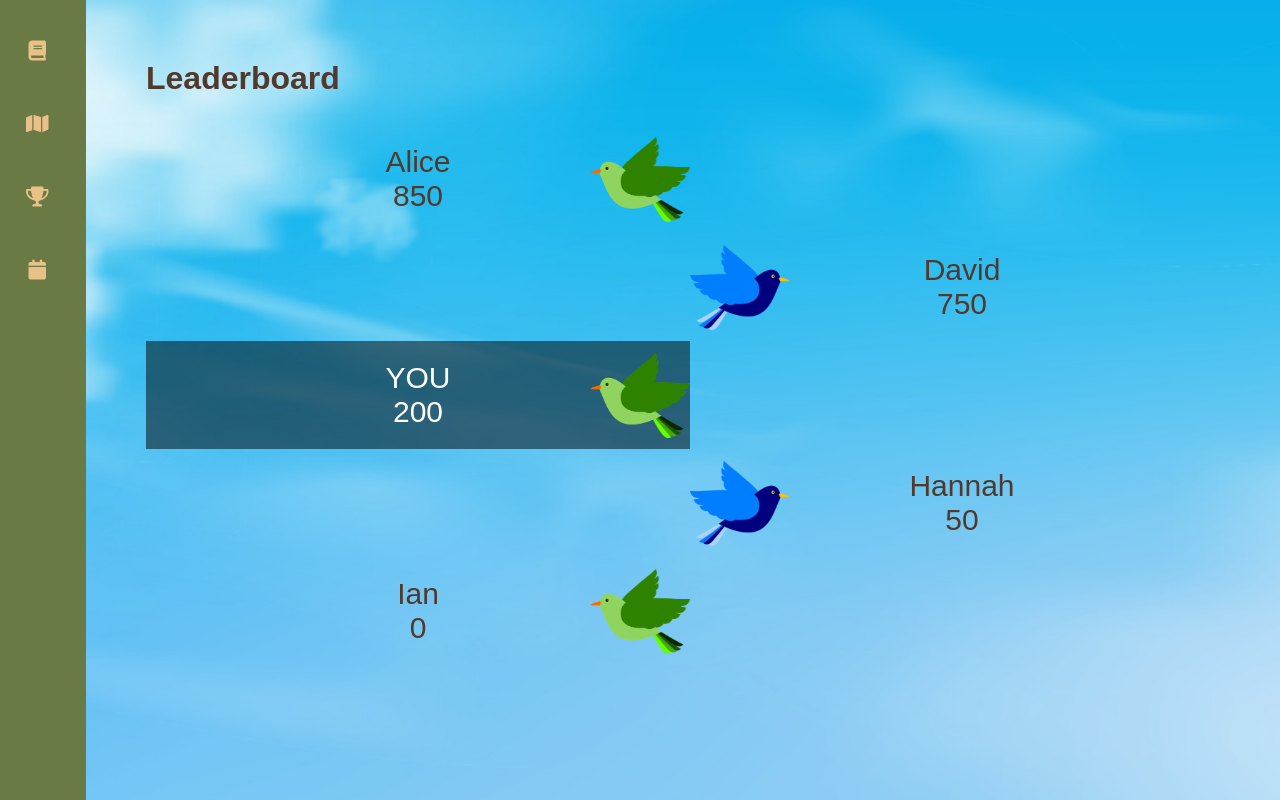
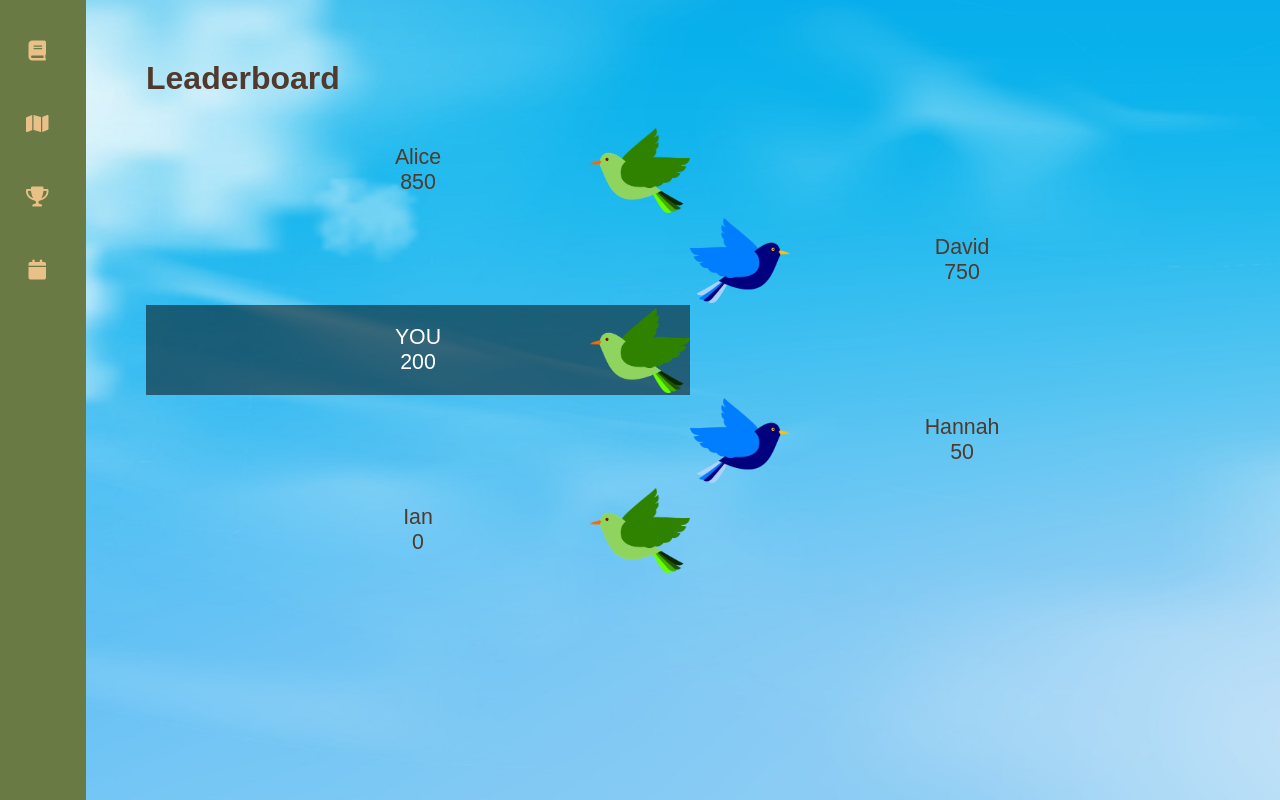
Before and after one commit to wkemilylau/hackathon_dairy, a Flask app: page /leaderboard in a window 1280 px wide. Run offline with Flask 3, Linux system fonts and the light colour scheme.

Commit message:
calendar font size

```diff
--- a/answers_sample.txt
+++ b/answers_sample.txt
@@ -2,4 +2,4 @@
 date: 2023-10-16 prompt: How are you? answer: I'm doing well, thank you!
 date: 2023-10-17 prompt: What's the time? answer: It's 3:00 PM.
 date: 2023-10-31 prompt: Are you hungry? answer: No thankyou.
-date: 2024-11-03 prompt: If you could eliminate any one disease or illness from the world, what would you choose and why? answer: asdfasdf
+date: 2024-11-03 prompt: If you could eliminate any one disease or illness from the world, what would you choose and why? answer: Eliminate chronical illnesses
--- a/templates/leaderboard.html
+++ b/templates/leaderboard.html
@@ -21,6 +21,7 @@
             background-repeat: repeat-y;
             background-position: center;
             position: absolute;
+            font-size: 20pt;
             top: 0;
             left: 0;
             right: 0;
@@ -39,6 +40,14 @@
             width: 40%;
             padding: 20px;
             font-size: 30px;
+        }
+        .left-bird{
+            font-size: 16pt;
+            font-weight: 500;
+        }
+        .right-bird{
+            font-size: 16pt;
+            font-weight: 500;
         }
     </style>
 </head>
```
Also changed, not shown: templates/calendar.html (+4 -3 lines).
